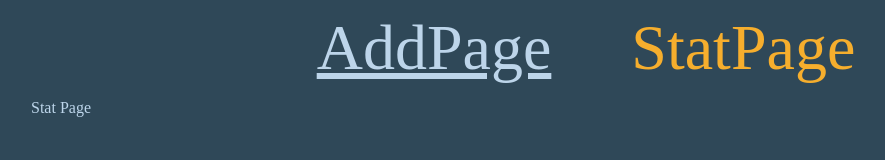
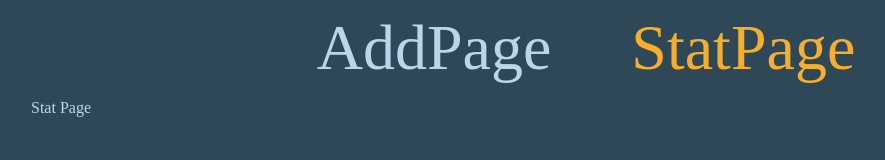
Before and after one commit to JohnnyJumper/jobmanager, a React (Create React App) app in the folder client/: page /stats in a window 1280 px wide. In both pictures the pointer is over the link "AddPage". Shown: the top 160 px of the page, without its empty margins (54-939 px from the left). Built offline with nearby package versions, Linux system fonts and the light colour scheme; a web font is replaced by a local one.

Commit message:
deleted annoying underline from header

```diff
--- a/client/src/styles.css
+++ b/client/src/styles.css
@@ -42,7 +42,9 @@ body {
 
 .devbar-link a:hover {
     color: #BDD5EA;
+    text-decoration: initial;
 }
+
 
 
 .addpage {
```
